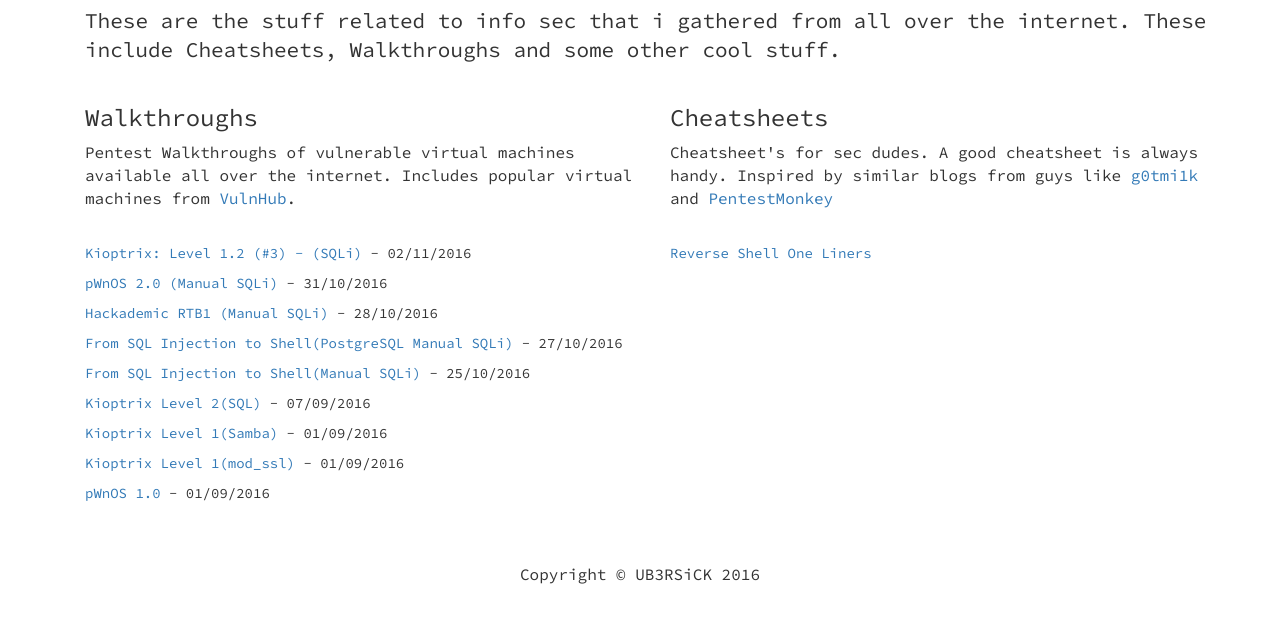
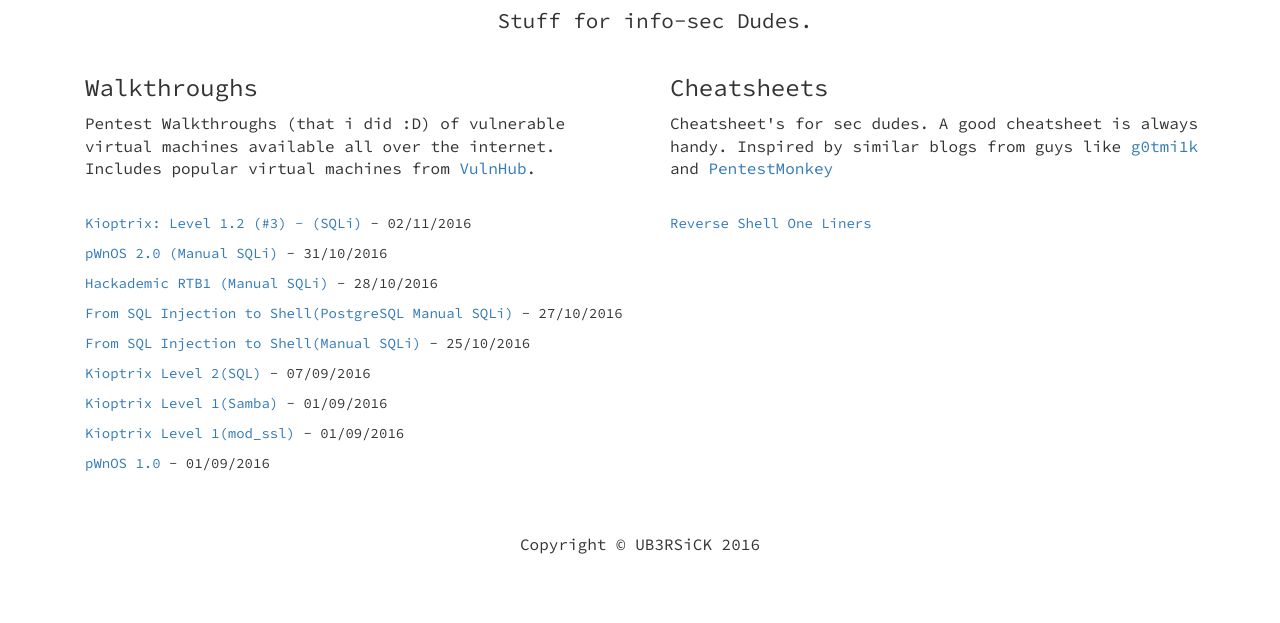
Before and after one commit to ub3rsec/ub3rsec.github.io, a plain HTML site: page pages/main-page.html in a window 1280 px wide. Shown: the part 107-730 px from the top of the page. Drawn offline with Linux system fonts and the light colour scheme.

Commit message:
info at main page shrunk :D

```diff
--- a/pages/main-page.html
+++ b/pages/main-page.html
@@ -70,7 +70,7 @@
 
         <div class="container">
             <h2 class="title text-center">Sec Stuff</h2>
-            <p class="intro lead">These are the stuff related to info sec that i gathered from all over the internet. These include Cheatsheets, Walkthroughs and some other cool stuff.</p>
+            <p class="intro lead text-center">Stuff for info-sec Dudes. </p>
             <div class="row">
                 <div class="item col-md-6 col-sm-6 col-xs-12">
                     <div class="icon-holder">
@@ -78,7 +78,7 @@
                     </div>
                     <div class="content">
                         <h3 class="sub-title">Walkthroughs</h3>
-                        <p>Pentest Walkthroughs of vulnerable virtual machines available all over the internet. Includes popular virtual machines from  <a href="https://www.vulnhub.com/" target="_blank">VulnHub</a>. </p><br>
+                        <p>Pentest Walkthroughs (that i did :D) of vulnerable virtual machines available all over the internet. Includes popular virtual machines from  <a href="https://www.vulnhub.com/" target="_blank">VulnHub</a>. </p><br>
                         <p class="link"><a href="2016/kioptrix_level_3_sql.html">Kioptrix: Level 1.2 (#3) - (SQLi)</a> - 02/11/2016</p>
                         <p class="link"><a href="2016/pwnosv2-sqli.html">pWnOS 2.0 (Manual SQLi)</a> - 31/10/2016</p>
                         <p class="link"><a href="2016/hackademic-rtb1.html">Hackademic RTB1 (Manual SQLi)</a> - 28/10/2016</p>
```
